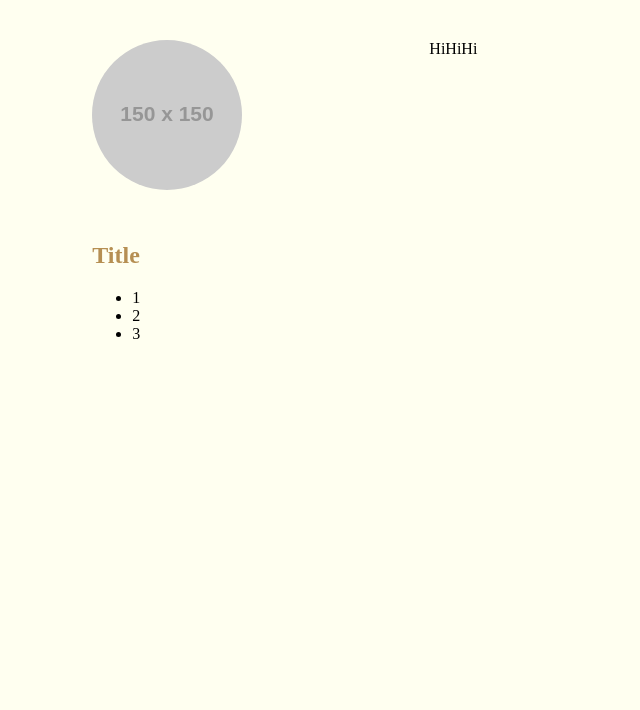
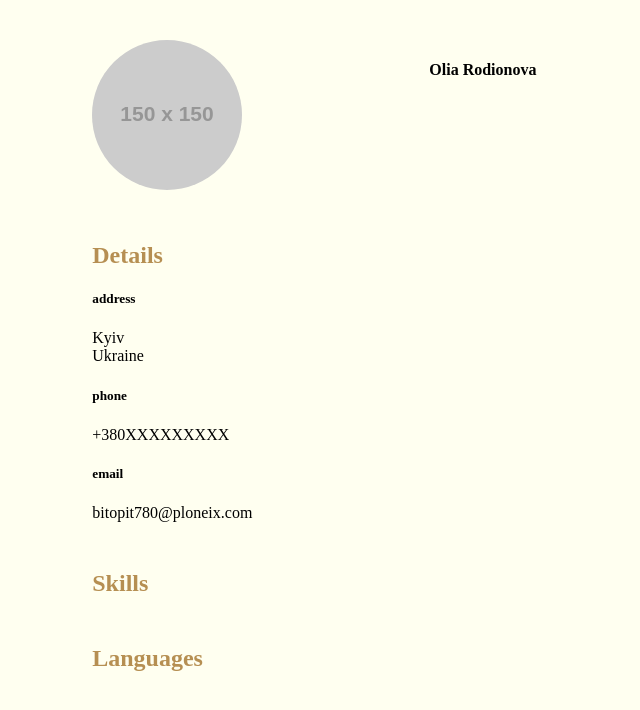
Before and after one commit to rdnvol/web-apps, a React (Create React App) app: page / in a window 1280 px wide. Shown: the top 710 px of the page, without its empty margins (0-640 px from the left). Built offline with nearby package versions, Linux system fonts and the light colour scheme.

Commit message:
component DetailsItem created

```diff
--- a/src/App.js
+++ b/src/App.js
@@ -1,12 +1,15 @@
 import './App.css';
 import LeftBar from "./components/LeftBar";
 import RightBar from "./components/RightBar";
+import skills from "./sources/source.json";
 
 function App() {
   return (
     <div className="App">
-        <LeftBar/>
-        <RightBar/>
+
+        <LeftBar skills={skills}/>
+        {/*<RightBar info={info}/>*/}
+        <RightBar />
     </div>
   );
 }
--- /dev/null
+++ b/src/components/DetailsItem.jsx
@@ -0,0 +1,31 @@
+import React from 'react';
+import classes from "./components.module.css";
+
+const DetailsItem = ({detail}) => {
+    console.log(detail);
+    return (
+        <div className={classes.skill__item}>
+            <h2 className={classes.skill__title}>{detail.title}</h2>
+            <ol>
+                {detail.info.map(content => {
+                    return(
+                        <li>
+                            <h5>{content.title}</h5>
+                            <ul>
+                                {content.content.map(item => {
+                                    return <li>{item}</li>
+                                })}
+                            </ul>
+                            {}
+                        </li>
+                        )
+                })}
+            </ol>
+
+
+
+        </div>
+    );
+};
+
+export default DetailsItem;
--- a/src/components/LeftBar.jsx
+++ b/src/components/LeftBar.jsx
@@ -1,14 +1,24 @@
 import React from 'react';
 import classes from './components.module.css';
 import SkillItem from "./SkillItem";
+import DetailsItem from "./DetailsItem";
 // import logo from 'public/img/olia.jpg';
 
-const LeftBar = () => {
+const LeftBar = ({skills}) => {
     return (
         <div className={classes.leftBar}>
             <img src="https://via.placeholder.com/150C/O https://placeholder.com/" alt="" className={classes.logo__img}/>
+            {skills.map((item, index) => {
+                switch(item.id)
+                {
+                    case "details":
+                        return <DetailsItem key={index} detail={item}/>
 
-            <SkillItem></SkillItem>
+                    case "skills":
+                        return <SkillItem key={index} skill={item}/>
+                }
+            })}
+            {/*<SkillItem>*/}
         </div>
     );
 };
--- a/src/components/RightBar.jsx
+++ b/src/components/RightBar.jsx
@@ -1,10 +1,22 @@
 import React from 'react';
 import cl from './components.module.css';
+import SkillItem from "./SkillItem";
 
-const RightBar = () => {
+const RightBar = ({skills}) => {
     return (
         <div className={cl.rightBar}>
-            HiHiHi
+
+            <h4>Olia Rodionova</h4>
+            {/*{skills.map(item => {*/}
+            {/*    switch (item.id) {*/}
+            {/*        case "details":*/}
+            {/*        case "skills":*/}
+            {/*            return <SkillItem/>*/}
+            {/*        default:*/}
+            {/*            console.log("invalid")*/}
+            {/*    }*/}
+            {/*})}*/}
+
         </div>
     );
 };
--- a/src/components/SkillItem.jsx
+++ b/src/components/SkillItem.jsx
@@ -1,16 +1,16 @@
 import React from 'react';
 import classes from './components.module.css';
 
-const SkillItem = () => {
+const SkillItem = ({skill}) => {
     return (
         <div className={classes.skill__item}>
-            <h2 className={classes.skill__title}>Title</h2>
+            <h2 className={classes.skill__title}>{skill.title}</h2>
 
-            <ul>
-                <li>1</li>
-                <li>2</li>
-                <li>3</li>
-            </ul>
+            {/*<ul>*/}
+            {/*    <li>1</li>*/}
+            {/*    <li>2</li>*/}
+            {/*    <li>3</li>*/}
+            {/*</ul>*/}
         </div>
     );
 };
--- a/src/sources/source.json
+++ b/src/sources/source.json
@@ -2,11 +2,20 @@
   {
     "id": "details",
     "title": "Details",
-    "address": [
-      "Kyiv", "Ukraine"
-    ],
-    "phone": "+380XXXXXXXXX",
-    "email": "bitopit780@ploneix.com"
+    "info": [
+      {
+        "title": "address",
+        "content":["Kyiv", "Ukraine"]
+      },
+      {
+        "title": "phone",
+        "content": ["+380XXXXXXXXX"]
+      },
+      {
+        "title": "email",
+        "content": ["bitopit780@ploneix.com"]
+      }
+    ]
   },
   {
     "id": "skills",
@@ -39,25 +48,5 @@
         "point": 3
       }
     ]
-  },
-  {
-    "id": "info",
-    "title": "Education",
-    "mainInfo": "Lalala",
-    "terms": "Sec 2020  - Present"
-  },
-  {
-    "id": "info",
-    "title": "Courses",
-    "mainInfo": "lululu",
-    "terms": "Sec 2020  - Present"
-  },
-
-  {
-    "id": "profile",
-    "title": "Profile",
-    "mainInfo": "Hi, I'm Olia))",
-    "terms": "Sec 2020  - Present"
   }
-
 ]
--- a/src/style/main.css
+++ b/src/style/main.css
@@ -2,4 +2,13 @@ body {
   background-color: #FFFFF0;
 }
 
+li {
+  list-style-type: none;
+}
+
+ul, ol {
+  margin-left: 0;
+  padding-left: 0;
+}
+
 /*# sourceMappingURL=main.css.map */
--- a/src/style/main.scss
+++ b/src/style/main.scss
@@ -3,3 +3,13 @@ $color-body:#FFFFF0;
 body {
   background-color: $color-body;
 }
+
+li {
+
+  list-style-type: none;
+}
+
+ul, ol {
+  margin-left: 0;
+  padding-left: 0;
+}
```
Also changed, not shown: src/sources/personalInfo.json (added, +20 -0 lines), 1 other file (tests, documents, lock files or other folders).
